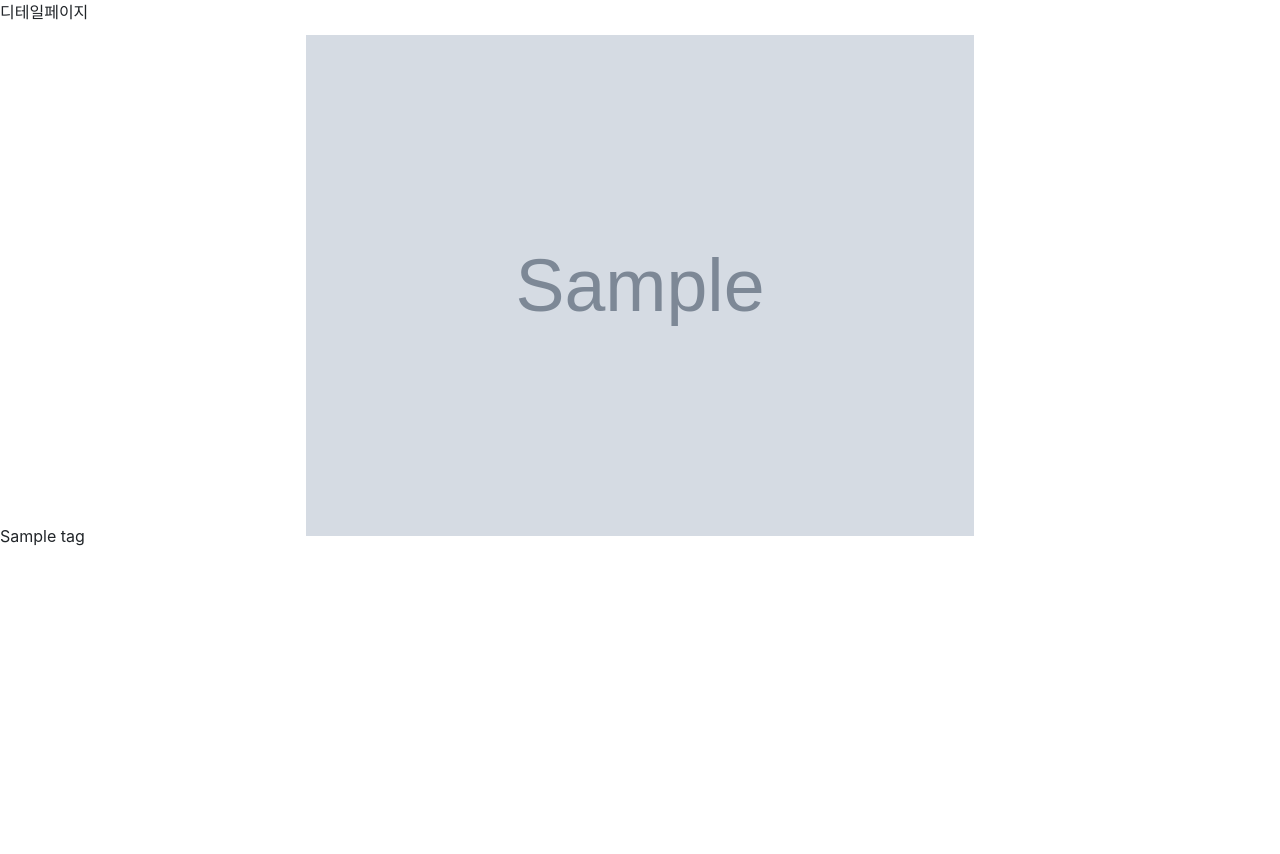
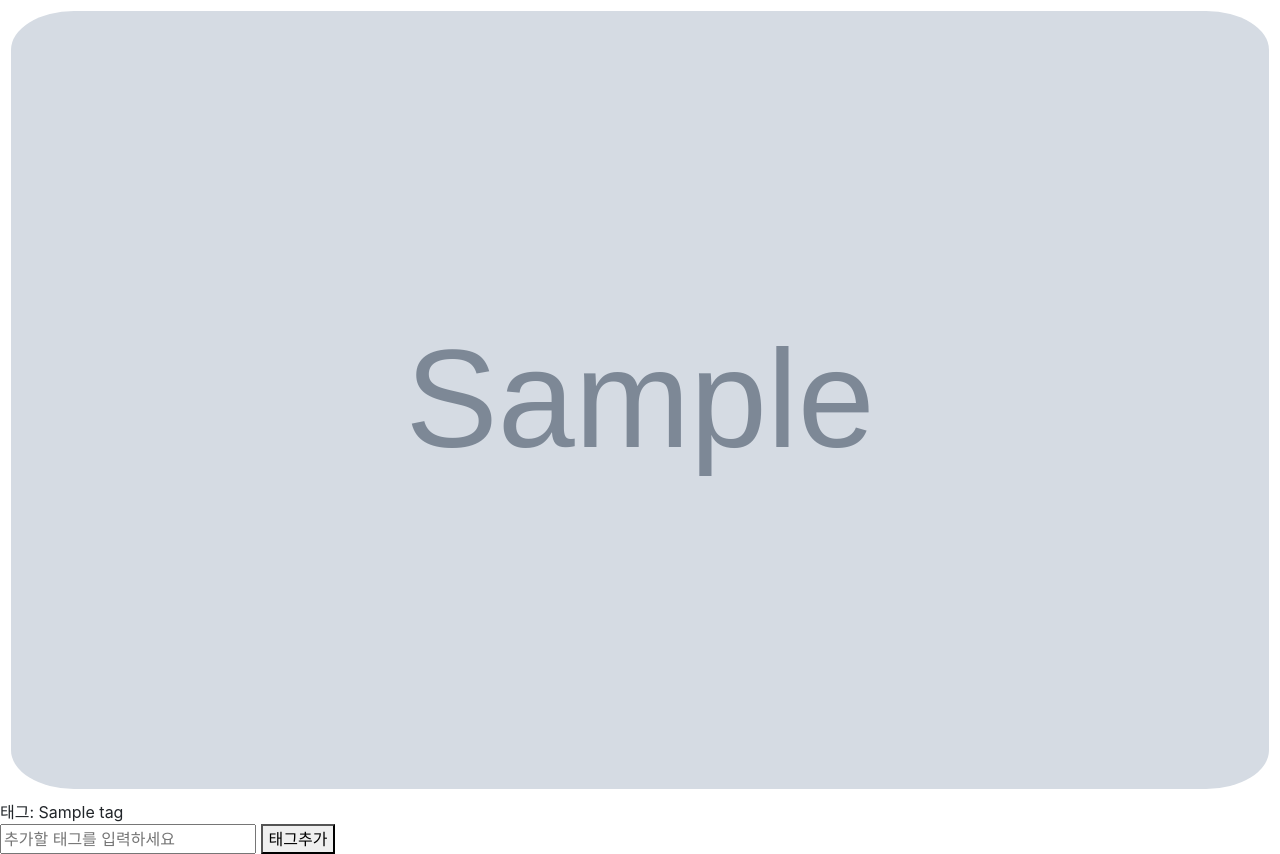
Before and after one commit to soyeonJeonDEV/X-memory_django, a Django app: template templates/detail.html in a window 1280 px wide. Before the commit the page ends 546 px from the top, so only its background shows below. Run offline with Django 4.2, Linux system fonts and the light colour scheme; the template is opened without the code that fills it: most values are stand-ins (such as "Sample title", 1, 10 or a date in 2020); grey boxes marked "Sample" are stand-in pictures; some libraries are stand-ins or nearby versions.

Commit message:
임시커밋

```diff
--- a/static/js.js
+++ b/static/js.js
@@ -1,4 +1,9 @@
 function load_detail(photo_id){
-    url="http://127.0.0.1:8000/detail/"+photo_id
+    url="detail/"+photo_id
 window=location.href=url;
 }
+
+function tag_adder(){
+
+
+}
--- a/static/style.css
+++ b/static/style.css
@@ -334,7 +334,11 @@ h4 {
 
 
 
+.detail_page{
+  width:100vw;
+  height:100vh;
 
+}
 
 .button_x {
   display: flex;
--- a/templates/detail.html
+++ b/templates/detail.html
@@ -1,13 +1,17 @@
 {% extends 'base.html' %}
 {% block content%}
-디테일페이지
+<!-- 디테일페이지 -->
 <!-- {{photo}}
 {{photo_id}} -->
-<div class="signup_modal">
-    <img src="{{photo}}" alt="">
+<div class="signup_modal detail_page">
+    <img class="pic1" src="{{photo}}" alt="">
 </div>
+태그:
 {%for tag in tags%}
 {{tag}}
 {%endfor%}
 
+<br>
+<input type="text" placeholder="추가할 태그를 입력하세요">
+<a href=""><button onclick="">태그추가</button></a>
 {% endblock %}
```
Also changed, not shown: album/models.py (+5 -5 lines), album/migrations/0002_alter_phototag_latitude_alter_phototag_longitude_and_more.py (added), album/views.py (line endings or trailing spaces).
